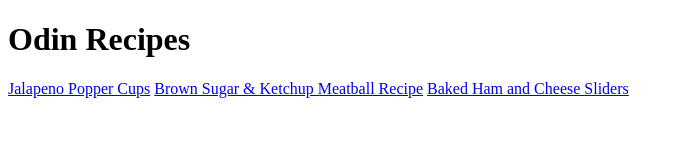
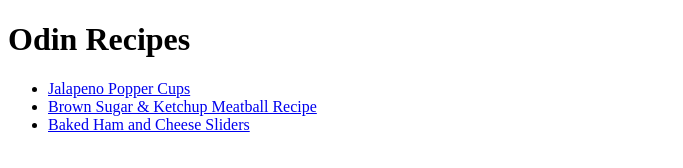
Before and after one commit to Beeamo/odin-recipes, a plain HTML site: page index.html in a window 1280 px wide. Shown: the whole page, without its empty margins (0-683 px from the left). Drawn offline with Linux system fonts and the light colour scheme.

Commit message:
Add unordered list to recipe list
To keep the recipes organized and off 1 single line I made the switch to placing the anchors into a list.

```diff
--- a/index.html
+++ b/index.html
@@ -7,8 +7,11 @@
 
     <body>
         <h1>Odin Recipes</h1>
-        <a href="recipes/JalapenoPopperCups.html">Jalapeno Popper Cups</a>
-        <a href="recipes/Meatballs.html">Brown Sugar &amp Ketchup Meatball Recipe</a>
-        <a href="recipes/HamandCheeseSliders.html">Baked Ham and Cheese Sliders</a>
+        <ul>
+            <li><a href="recipes/JalapenoPopperCups.html">Jalapeno Popper Cups</a></li>
+            <li><a href="recipes/Meatballs.html">Brown Sugar &amp Ketchup Meatball Recipe</a></li>
+            <li><a href="recipes/HamandCheeseSliders.html">Baked Ham and Cheese Sliders</a></li>
+        </ul>
+
     </body>
 </html>
```
